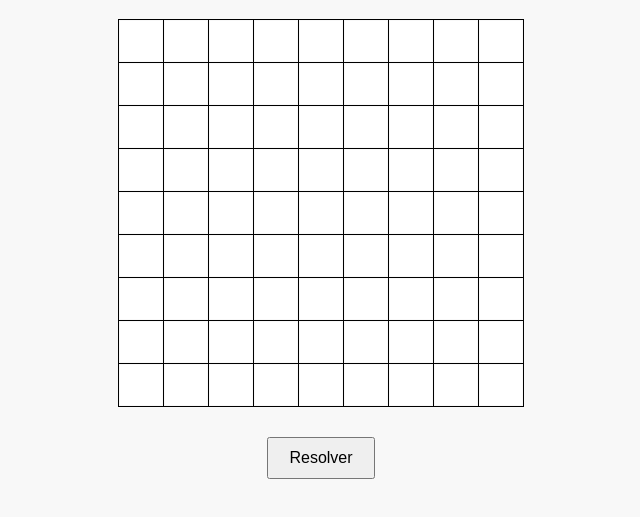
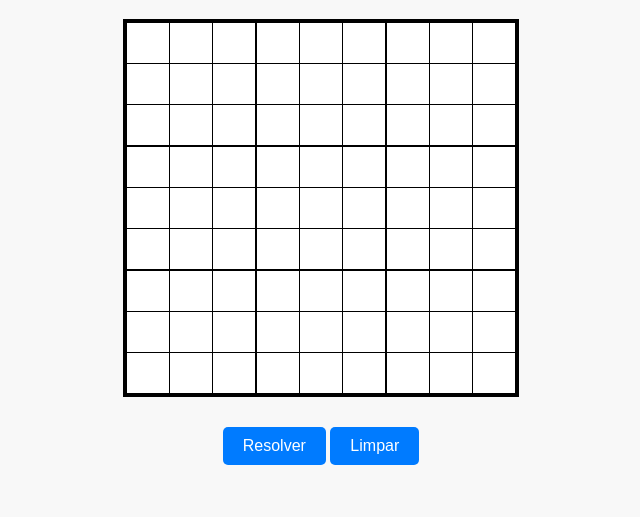
Before and after one commit to Yoshio92/SudokuSolver, a plain HTML site: page frontend/index.html in a window 1280 px wide. Shown: the part 61-578 px from the top of the page, without its empty margins (319-959 px from the left). Drawn offline with Linux system fonts and the light colour scheme.

Commit message:
Add files via upload
Arquivos Atualizados

```diff
--- a/frontend/index.html
+++ b/frontend/index.html
@@ -1,14 +1,17 @@
 <!DOCTYPE html>
 <html lang="pt-br">
+
 <head>
   <meta charset="UTF-8">
   <title>Resolvedor de Sudoku</title>
   <link rel="stylesheet" href="style.css">
 </head>
+
 <body>
   <h1 style="text-align: center;">Resolvedor de Sudoku</h1>
   <table id="sudokuBoard"></table>
   <button id="solveBtn">Resolver</button>
+  <button id="clearBtn">Limpar</button>
 
   <script>
     const board = document.getElementById('sudokuBoard');
@@ -39,7 +42,7 @@
         }
       });
 
-      const res = await fetch('http://localhost:5000/solve', {
+      const res = await fetch('http://localhost:3001/solve', {
         method: 'POST',
         headers: { 'Content-Type': 'application/json' },
         body: JSON.stringify({ puzzle: data })
@@ -59,6 +62,13 @@
         }
       });
     });
+    document.getElementById('clearBtn').addEventListener('click', () => {
+      document.querySelectorAll('input').forEach(input => {
+        input.value = '';
+        input.classList.remove('auto');
+      });
+    });
   </script>
 </body>
+
 </html>
--- a/frontend/style.css
+++ b/frontend/style.css
@@ -9,13 +9,45 @@ table {
   margin: 20px auto;
 }
 
+/* Borda externa mais grossa */
+#sudokuBoard {
+  border: 4px solid #000;
+}
+
+/* Células padrão (borda fina) */
 td {
   width: 40px;
   height: 40px;
   text-align: center;
   border: 1px solid #000;
   font-size: 20px;
+  padding: 0;
 }
+
+/* Bordas médias entre blocos 3x3 - verticais */
+td:nth-child(3),
+td:nth-child(6) {
+  border-right: 2px solid #000;
+}
+
+td:nth-child(1),
+td:nth-child(4),
+td:nth-child(7) {
+  border-left: 2px solid #000;
+}
+
+/* Bordas médias entre blocos 3x3 - horizontais */
+tr:nth-child(3) td,
+tr:nth-child(6) td {
+  border-bottom: 2px solid #000;
+}
+
+tr:nth-child(1) td,
+tr:nth-child(4) td,
+tr:nth-child(7) td {
+  border-top: 2px solid #000;
+}
+
 
 input {
   width: 38px;
@@ -34,4 +66,14 @@ button {
   padding: 10px 20px;
   font-size: 16px;
   margin: 10px auto;
+  background-color: #007bff; /* Azul primário */
+  color: white;
+  border: none;
+  border-radius: 5px;
+  cursor: pointer;
+  transition: background-color 0.3s;
 }
+
+button:hover {
+  background-color: #0056b3; /* Azul mais escuro ao passar o mouse */
+}
```
Also changed, not shown: backend/requirements.txt, 1 other file.
